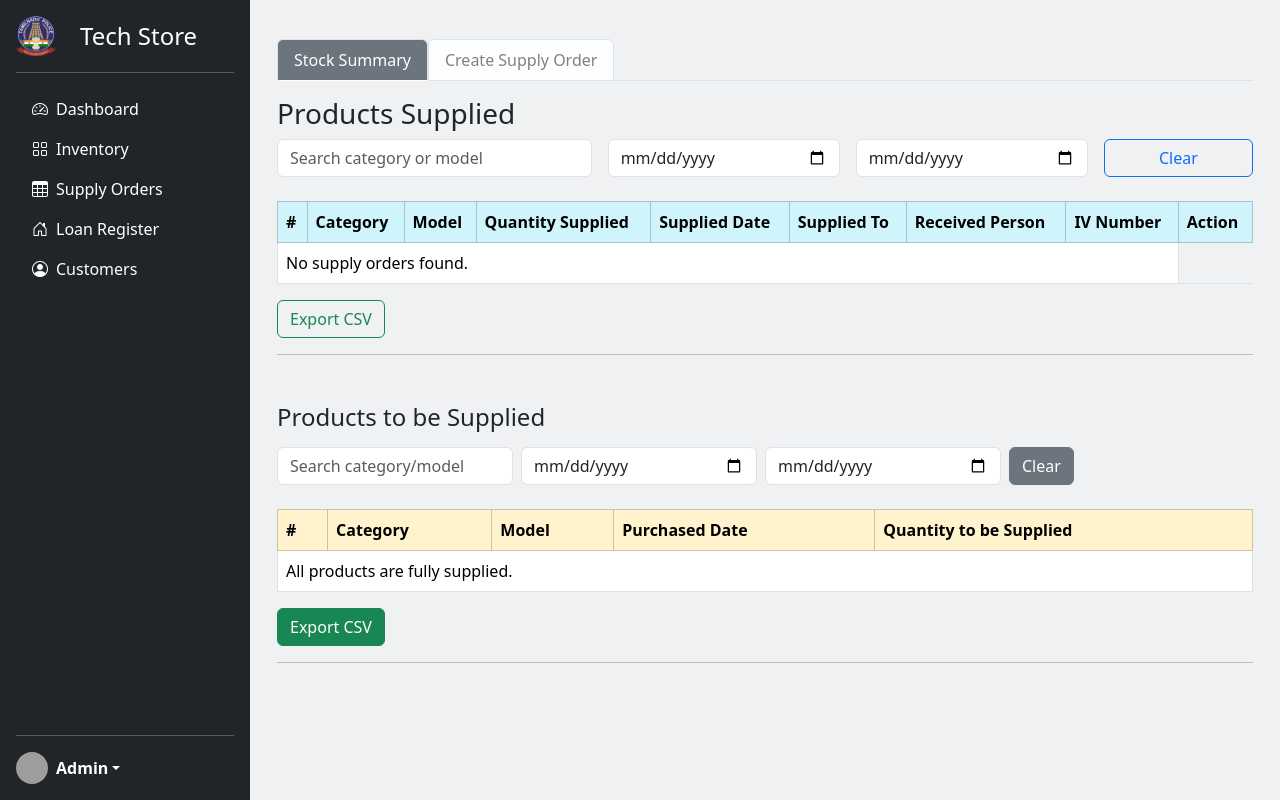
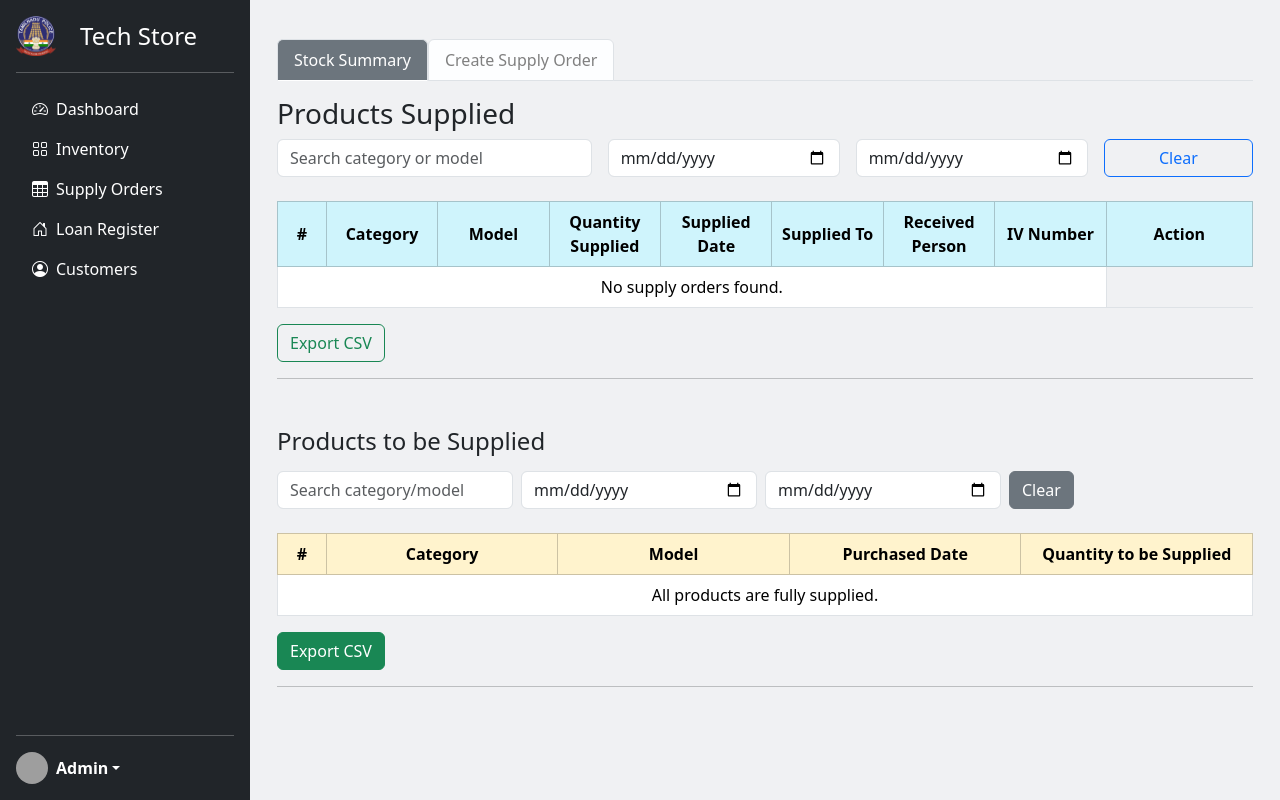
Before and after one commit to rdc-tech49/techstore, a Django app: template storemanagement/techstore/templates/techstore/store_admin_supplyorders.html in a window 1280 px wide. Run offline with Django 3.2, Linux system fonts and the light colour scheme; the template is opened without the code that fills it, so the values that code supplies are empty; grey boxes are pictures that could not be loaded.

Commit message:
added table style

```diff
--- a/storemanagement/techstore/templates/techstore/store_admin_supplyorders.html
+++ b/storemanagement/techstore/templates/techstore/store_admin_supplyorders.html
@@ -42,10 +42,10 @@
       <!-- Table -->
       <div class="table-responsive" style="max-height: 400px; overflow-y: auto;">
 
-        <table class="table table-bordered mt-3" id="stockSummaryTable">
-          <thead class="table-info">
+        <table class="table table-bordered mt-3 w-100 table-hover" style="table-layout: fixed;" id="stockSummaryTable">
+          <thead class="table-info sticky-top">
             <tr>
-              <th>#</th>
+              <th class="w-5">#</th>
               <th>Category</th>
               <th>Model</th>
               <th>Quantity Supplied</th>
@@ -53,7 +53,7 @@
               <th>Supplied To</th>
               <th>Received Person</th>
               <th>IV Number</th>
-              <th>Action</th>
+              <th class="w-15">Action</th>
             </tr>
           </thead>
           <tbody  id="stockSummaryTableBody">
@@ -117,10 +117,10 @@
 
       <div id="productsToBeSuppliedTable">
         <div class="table-responsive" style="max-height: 400px; overflow-y: auto;">
-          <table class="table table-bordered mt-2">
-            <thead class="table-warning">
+          <table class="table table-bordered mt-2 w-100 table-hover" style="table-layout: fixed;">
+            <thead class="table-warning sticky-top">
               <tr>
-                <th>#</th>
+                <th class="w-5">#</th>
                 <th>Category</th>
                 <th>Model</th>
                 <th>Purchased Date</th>
--- a/storemanagement/techstore/templates/techstore/storeadmin-page.html
+++ b/storemanagement/techstore/templates/techstore/storeadmin-page.html
@@ -41,6 +41,19 @@
       body{
         background-color:rgb(240, 241, 243); /* Inactive tab background */
       }
+
+      .w-5 { width: 5% !important; }
+      .w-15 { width: 15% !important; }
+      .w-20 { width: 20% !important; }
+      .w-10 { width: 10% !important; }
+      .w-30 { width: 30% !important; }
+
+       td, th {
+        text-align: center;
+        vertical-align: middle;
+      }
+
+
     </style>
 
   </head>
```
Also changed, not shown: storemanagement/techstore/templates/techstore/store_admin_dashboard.html (+5 -5 lines), storemanagement/techstore/templates/techstore/store_admin_loanregister.html (+6 -6 lines).
